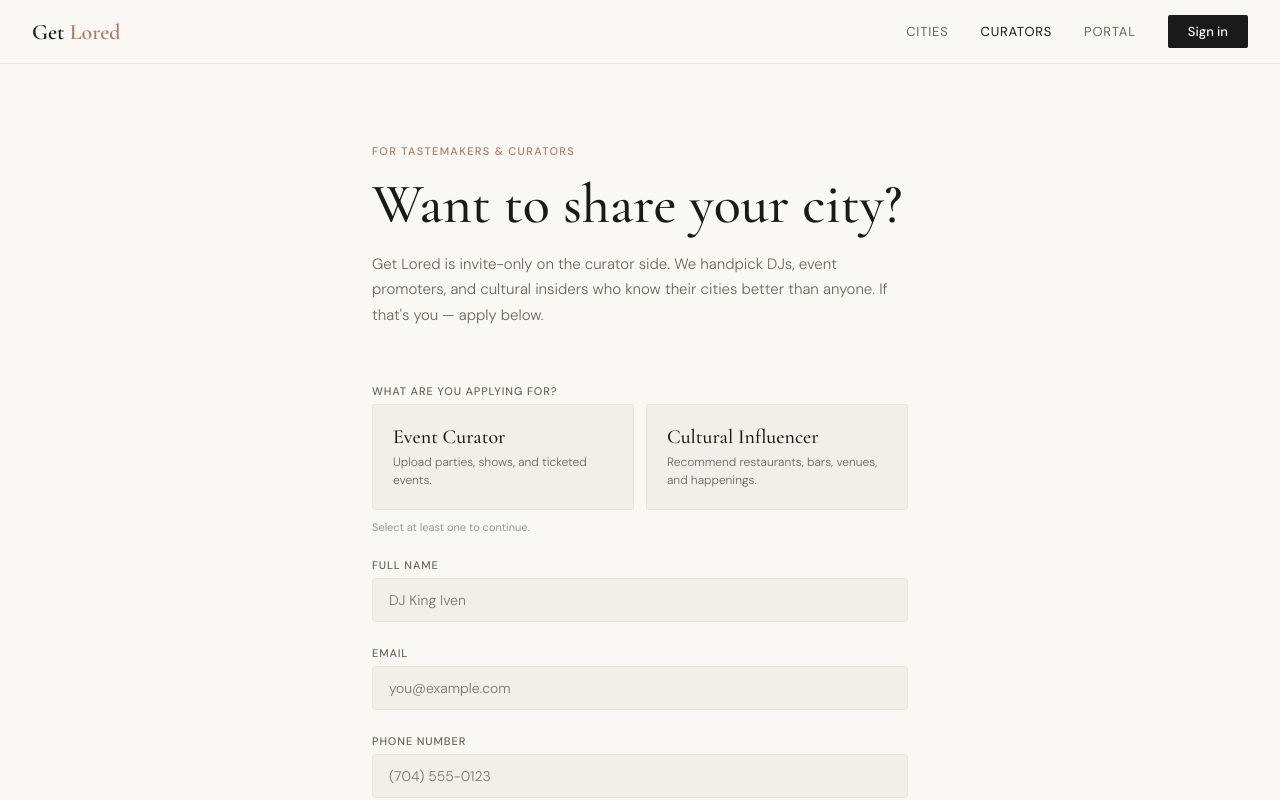
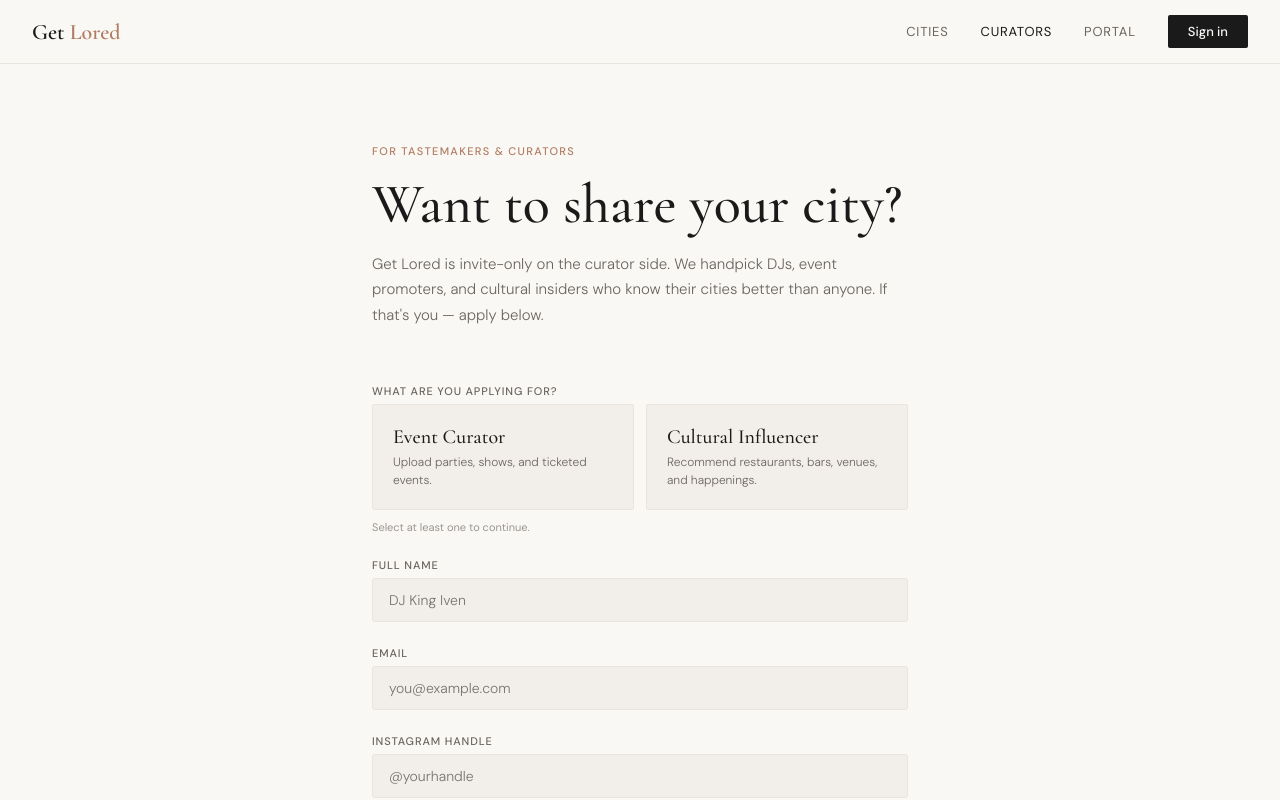
Before and after one commit to Kingiven1/getlored, a React (Vite) app: page /request-access in a window 1280 px wide. Shown: the top 800 px of the page. Built offline with nearby package versions, Linux system fonts and the light colour scheme; no server answers.

Commit message:
scope SMS consent to event curators only

```diff
--- a/src/pages/RequestAccess.jsx
+++ b/src/pages/RequestAccess.jsx
@@ -137,7 +137,7 @@ export default function RequestAccess() {
       return
     }
     const phoneDigits = form.phone.replace(/\D/g, '')
-    if (phoneDigits.length < 10) {
+    if (wantsEvents && phoneDigits.length < 10) {
       setError('Please enter a valid phone number.')
       return
     }
@@ -145,7 +145,7 @@ export default function RequestAccess() {
       setError('Please acknowledge the Privacy Policy to continue.')
       return
     }
-    if (!agreedToSms) {
+    if (wantsEvents && !agreedToSms) {
       setError('Please agree to receive text messages to continue.')
       return
     }
@@ -334,11 +334,13 @@ export default function RequestAccess() {
             <input style={s.input} name="email" type="email" value={form.email} onChange={handleChange} placeholder="you@example.com" required />
           )}
         </div>
+        {wantsEvents && (
           <div style={s.fieldGroup}>
             <label style={s.label}>Phone number</label>
             <input style={s.input} name="phone" type="tel" value={form.phone} onChange={handleChange} placeholder="(704) 555-0123" required />
             <p style={s.hint}>Used to verify you when you text in event flyers.</p>
           </div>
+        )}
         <div style={s.fieldGroup}>
           <label style={s.label}>Instagram handle</label>
           <input style={s.input} name="instagram" value={form.instagram} onChange={handleChange} placeholder="@yourhandle" required />
@@ -397,6 +399,7 @@ export default function RequestAccess() {
           </span>
         </label>
 
+        {wantsEvents && (
           <label style={s.checkboxRow}>
             <input
               type="checkbox"
@@ -415,6 +418,7 @@ export default function RequestAccess() {
               <Link to="/privacy" target="_blank" style={s.checkboxLink}>getlored.co/privacy</Link>.
             </span>
           </label>
+        )}
 
         {!existingUser && (
           <label style={s.checkboxRow}>
```
Lines whose indentation alone changed are shown as unchanged.
